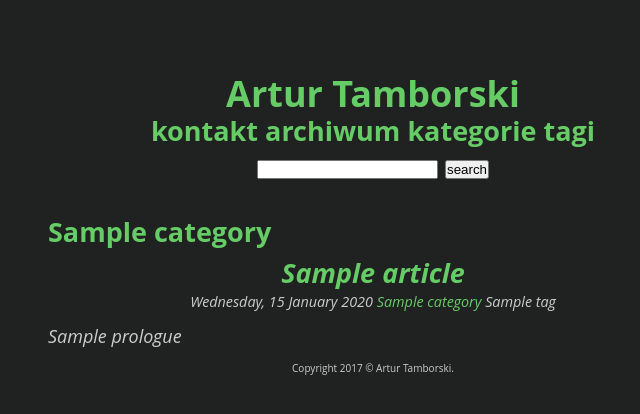
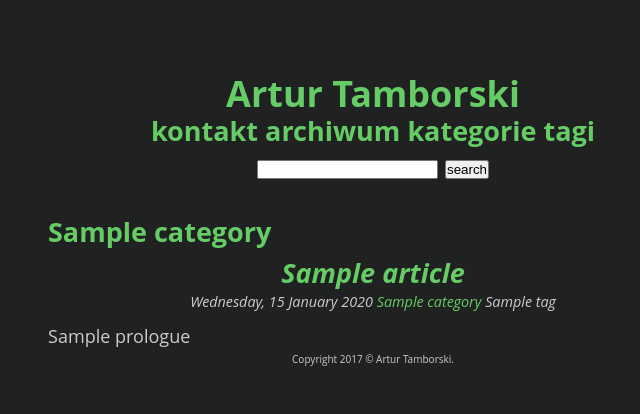
Before and after one commit to arturtamborski/arturtamborskipl, a Django app: template blog/templates/blog/category.html in a window 1280 px wide. Shown: the top 414 px of the page, without its empty margins (267-907 px from the left). Run offline with Django 3.2, Linux system fonts and the light colour scheme; the template is opened without the code that fills it: most values are stand-ins (such as "Sample title", 1, 10 or a date in 2020); some libraries are stand-ins or nearby versions.

Commit message:
make line height godlike and remove unneded classes

```diff
--- a/blog/static/blog/css/style.css
+++ b/blog/static/blog/css/style.css
@@ -12,7 +12,7 @@ body {
     padding: 2em;
     color: #ccc;
     background:#202121;
-    line-height: 1.6;
+    line-height: 1.618;
     font-size: 18px;
     font-family: 'Open Sans', Arial, sans-serif;
     font-smoothing: antialiased;
@@ -67,16 +67,7 @@ a:hover {
 .article-meta-tag:first-child {
     padding:0;
 }
-.article-prologue {
-    font-style: italic;
-    margin: 0.5em 0;
-
-}
 .article-content {
-}
-.article-epilogue {
-    font-style: italic;
-    margin: 0.5em 0;
 }
 .article-nav {
     text-align:center;
```
